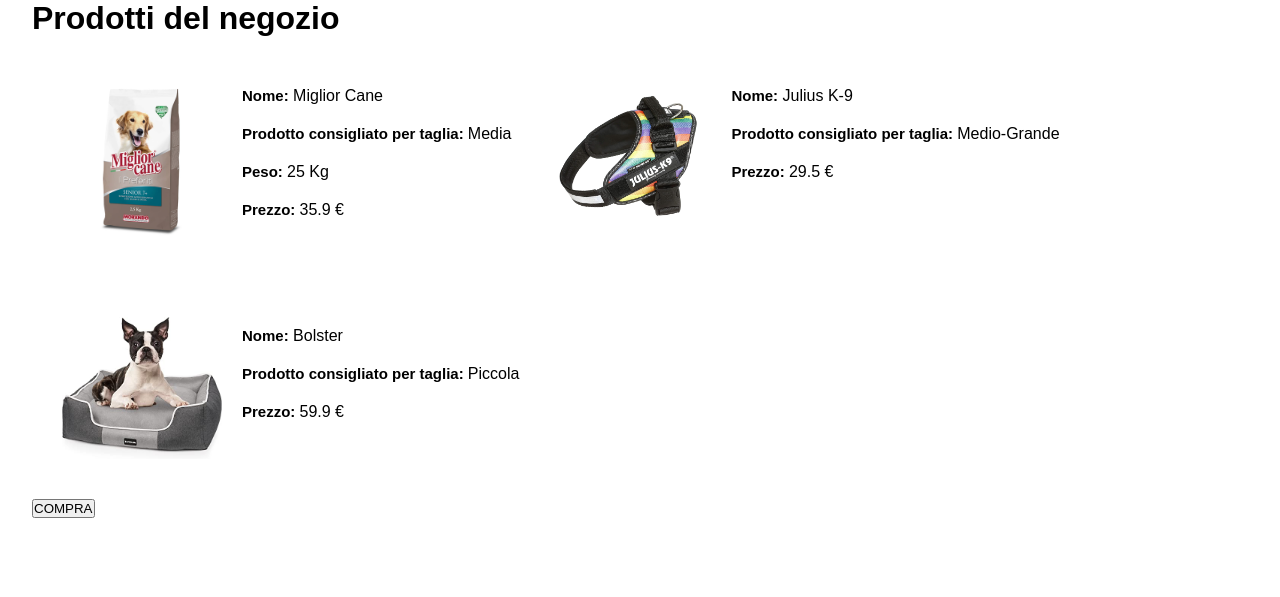
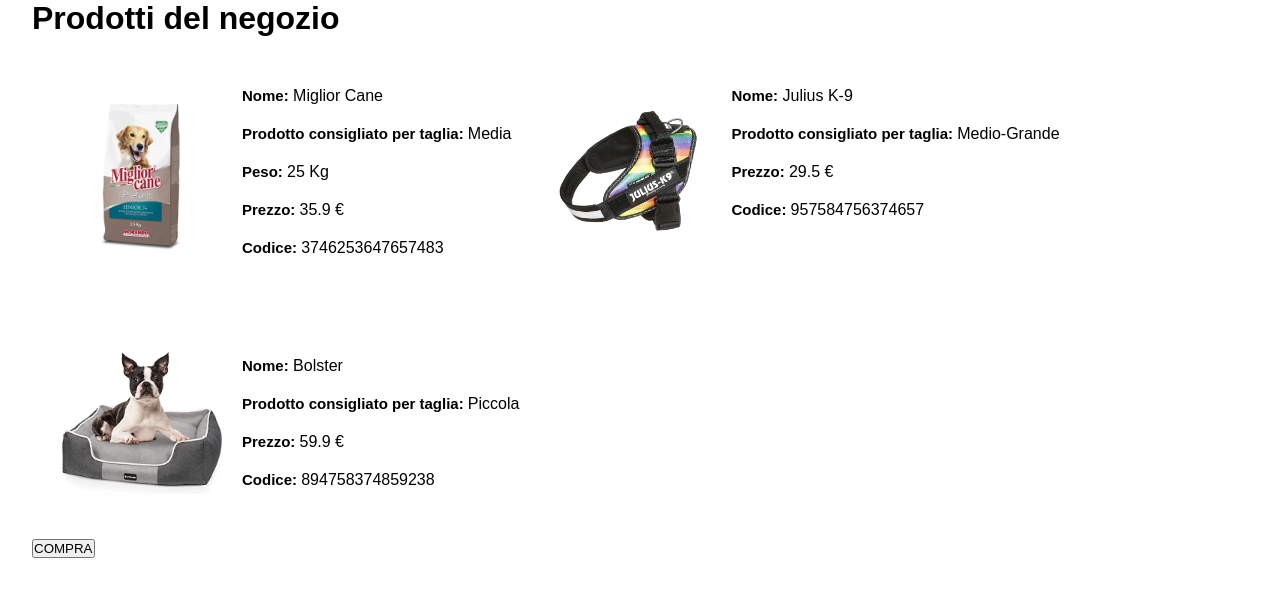
Before and after one commit to zhLisha/php-oop-2, a PHP site: page / in a window 1280 px wide. Shown: the top 597 px of the page. Run offline with PHP 8.4, Linux system fonts and the light colour scheme; data that the repository does not hold is empty.

Commit message:
Added Triat Barcode

```diff
--- a/E_Commerce_Info.php
+++ b/E_Commerce_Info.php
@@ -7,15 +7,15 @@
 
     $allProducts = [];
 
-    $migliorCane = new Food('Miglior Cane', 'Media', 35.90);
+    $migliorCane = new Food('Miglior Cane', 'Media', 35.90, 3746253647657483);
     $migliorCane->poster = 'img/s_seniorMA_2-5kg.jpg';
     $allProducts[] = $migliorCane;
 
-    $julius_K9 = new DogHarness('Julius K-9', 'Medio-Grande', 29.50);
+    $julius_K9 = new DogHarness('Julius K-9', 'Medio-Grande', 29.50, 957584756374657);
     $julius_K9->poster = 'img/pettorina-julius-k9.png';
     $allProducts[] = $julius_K9;
 
-    $bolster = new Kennels('Bolster', 'Piccola', 59.90);
+    $bolster = new Kennels('Bolster', 'Piccola', 59.90, 894758374859238);
     $bolster->poster = 'img/71VnSdG+rxL._AC_SX425_.jpg';
     $allProducts[] = $bolster;
 
--- a/classes/animal-products/AnimalProducts.php
+++ b/classes/animal-products/AnimalProducts.php
@@ -1,14 +1,19 @@
 <?php
+include_once __DIR__ . '/BarCode.php';
+
     class AnimalProducts {
+        use BarCode;
+
         public $name;
         public $size;
         public $price;
         public $poster;
 
-        public function __construct($_name, $_size, $_price) {
+        public function __construct($_name, $_size, $_price, $_barCode) {
             $this->name = $_name;
             $this->size = $_size;
             $this->price = $_price;
+            $this->barCode = $_barCode;
         }
 
         public function infoProduct() {
--- /dev/null
+++ b/classes/animal-products/BarCode.php
@@ -0,0 +1,5 @@
+<?php
+    trait BarCode {
+        public $barCode;
+    }
+?>
--- a/classes/user/User.php
+++ b/classes/user/User.php
@@ -1,4 +1,5 @@
 <?php
+
     class User{
         public $name;
         public $email;
--- a/index.php
+++ b/index.php
@@ -48,10 +48,14 @@
                     </div>
 
                     <div class="info-product">
+
+                        <!-- Product Name -->
                         <div class="name">
                             <span>Nome:</span>
                             <?php echo $product->name; ?>
                         </div>
+
+                        <!-- Size -->
                         <div class="size">
                             <span>Prodotto consigliato per taglia: </span>
                             <?php echo $product->size; ?>
@@ -64,9 +68,17 @@
                                 <?php echo "$product->weightProduct Kg"; ?>
                             </div>
                         <?php } ?>
+
+                        <!-- Price -->
                         <div class="price">
                             <span>Prezzo: </span>
                             <?php echo "$product->price &euro;"; ?>
+                        </div>
+
+                        <!-- Barcode -->
+                        <div class="barcode">
+                            <span>Codice: </span>
+                            <?php echo $product->barCode; ?>
                         </div>
                     </div>
                 </li>
```
